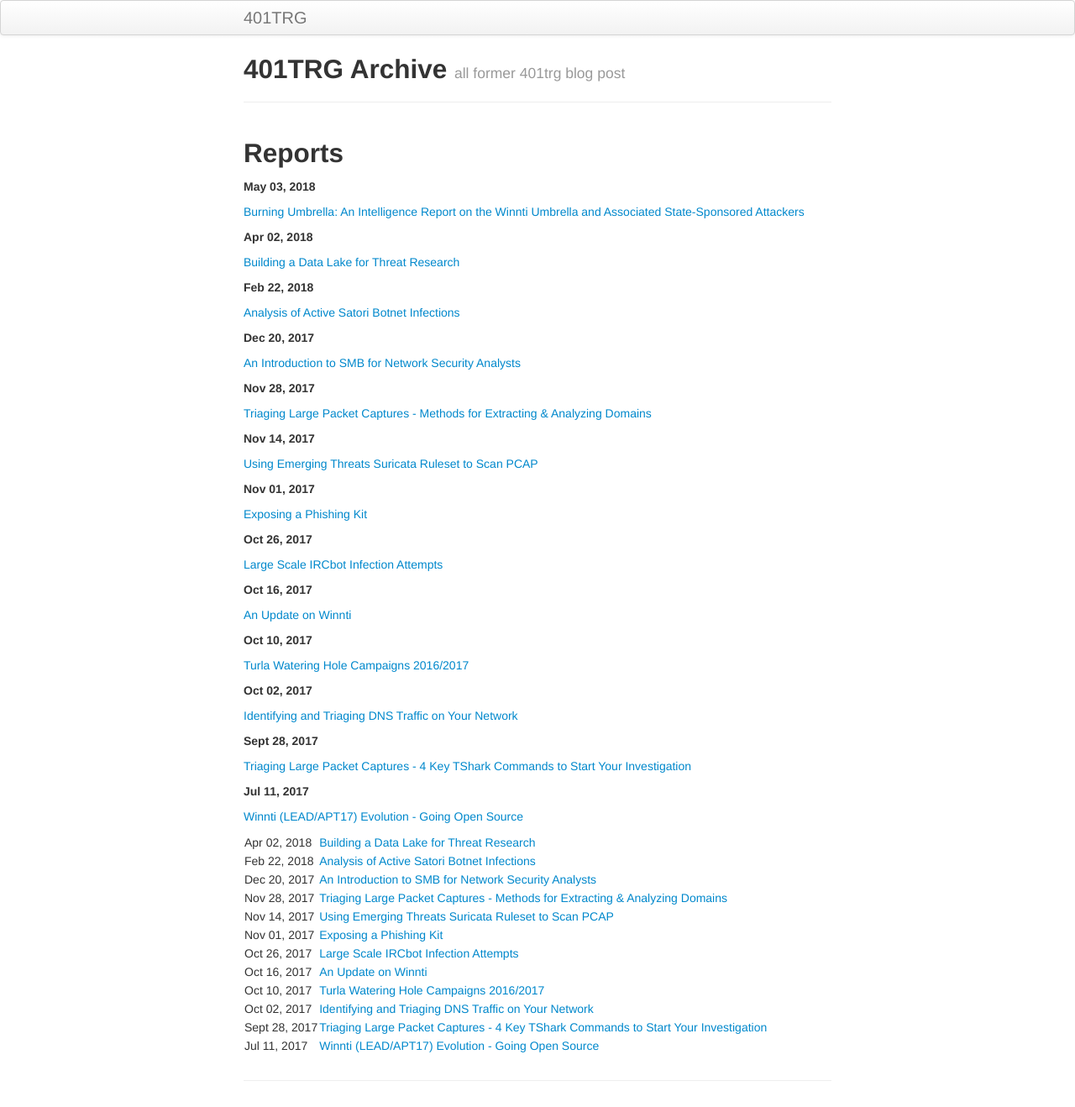
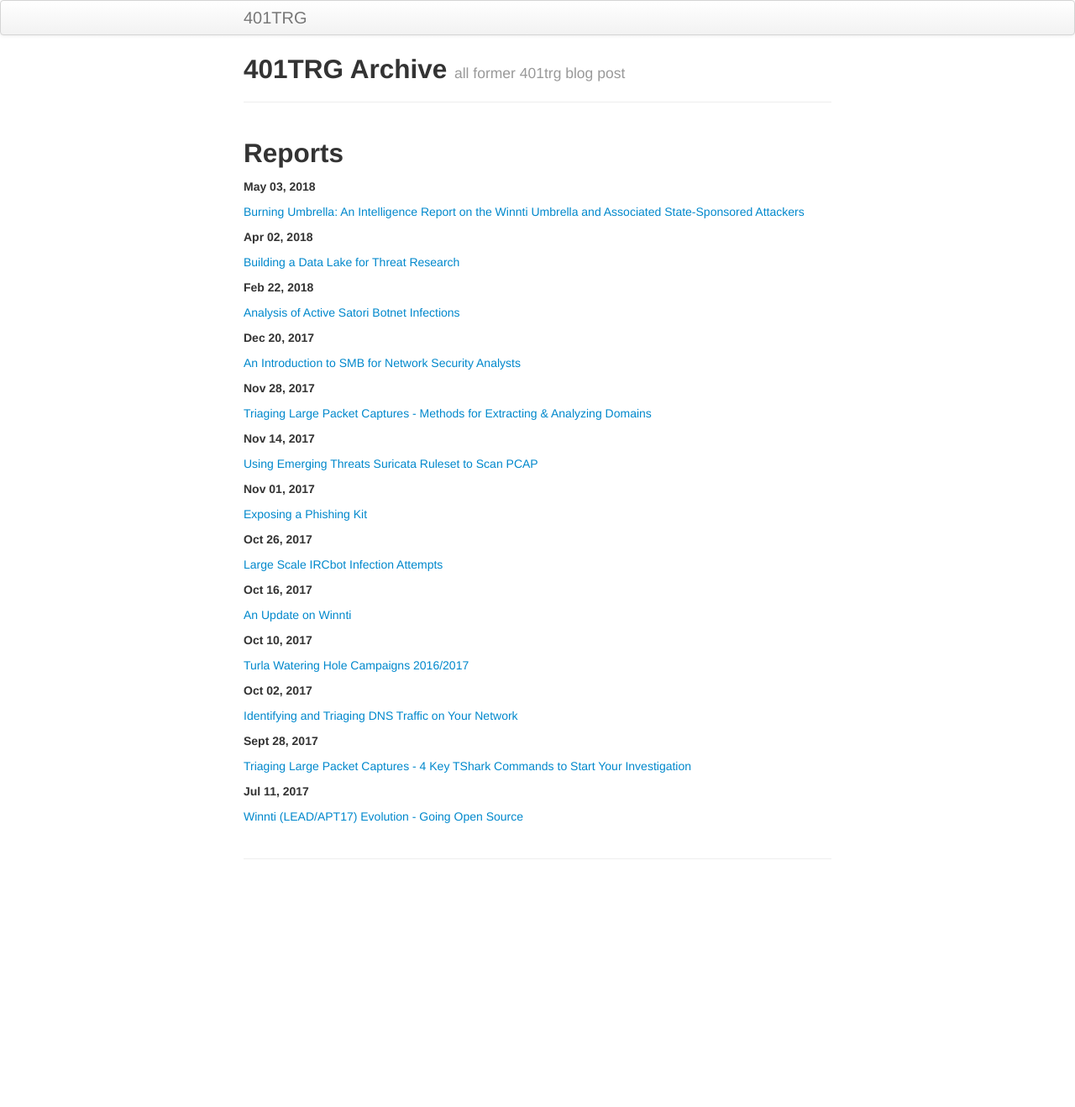
Before and after one commit to 401trg/401trg.github.io, a Jekyll site: the page built from index.md, in a window 1280 px wide. Shown: the whole page at 84% size. Built offline with Jekyll 4.4.1, drawn with Linux system fonts in a browser that asks for light colours; after the commit the page ends 1054 px from its top, so only the background shows below that.

Commit message:
Update index.md

```diff
--- a/index.md
+++ b/index.md
@@ -58,18 +58,3 @@ description: Archive for former 401trg blog post
 **Jul 11, 2017**
 
 [Winnti (LEAD/APT17) Evolution - Going Open Source](pages/winnti-evolution-going-open-source.html)
-
-
-
-| Apr 02, 2018 | [Building a Data Lake for Threat Research](pages/building-a-data-lake-for-threat-research.html) |
-| Feb 22, 2018 | [Analysis of Active Satori Botnet Infections](pages/analysis-of-active-satori-botnet-infections.html) |
-| Dec 20, 2017 | [An Introduction to SMB for Network Security Analysts](pages/an-introduction-to-smb-for-network-security-analysts.html) |
-| Nov 28, 2017 | [Triaging Large Packet Captures - Methods for Extracting & Analyzing Domains](pages/triaging-large-packet-captures-methods-for-extracting-analyzing-domains.html) |
-| Nov 14, 2017 | [Using Emerging Threats Suricata Ruleset to Scan PCAP](pages/using-emergingthreats-suricata-ruleset-to-scan-pcap.html) |
-| Nov 01, 2017 | [Exposing a Phishing Kit](pages/exposing-a-phishing-kit.html) |
-| Oct 26, 2017 | [Large Scale IRCbot Infection Attempts](pages/large_scale_ircbot_infection_attempts.html) |
-| Oct 16, 2017 | [An Update on Winnti](pages/an-update-on-winnti.html) |
-| Oct 10, 2017 | [Turla Watering Hole Campaigns 2016/2017](pages/turla-watering-hole-campaigns-2016-2017.html) |
-| Oct 02, 2017 | [Identifying and Triaging DNS Traffic on Your Network](pages/identifying-and-triaging-dns-traffic-on-your-network.html) |
-| Sept 28, 2017 | [Triaging Large Packet Captures - 4 Key TShark Commands to Start Your Investigation](pages/triaging-large-packet-captures-4-key-tshark-commands-to-start-your-investigation.html) |
-| Jul 11, 2017 | [Winnti (LEAD/APT17) Evolution - Going Open Source](pages/winnti-evolution-going-open-source.html) |
```
